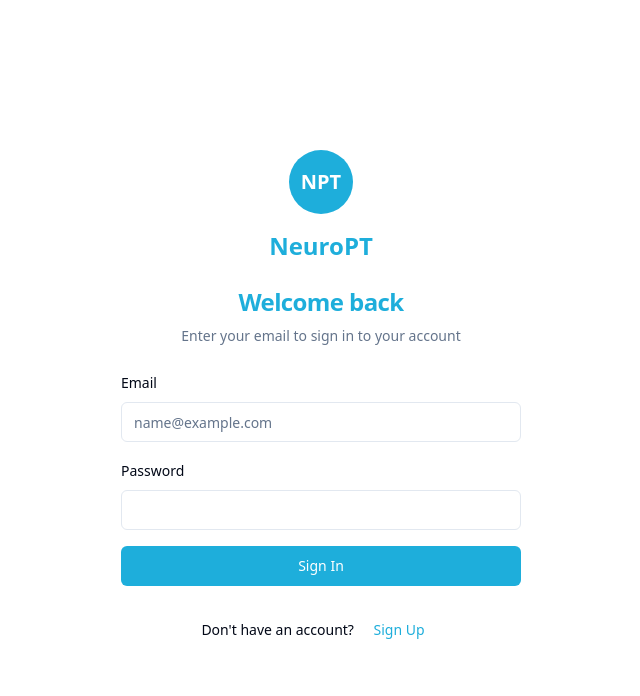
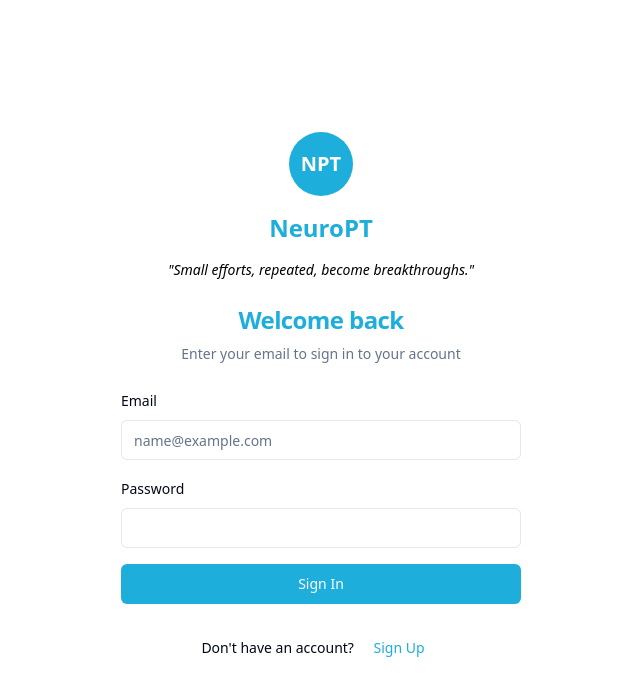
Before and after one commit to Olurozay-1/neurofit-bridge, a React (Vite) app: page /auth in a window 1280 px wide. Shown: the top 696 px of the page, without its empty margins (319-959 px from the left). Built offline with nearby package versions, Linux system fonts and the light colour scheme.

Commit message:
Update Auth page styling
- Changed the blue shade used on the login/signup page to #1EAEDB.
- Added a motivational quote ("Small efforts, repeated, become breakthroughs.") between the NeuroPT logo and the welcome message.

```diff
--- a/src/components/auth/AuthLayout.tsx
+++ b/src/components/auth/AuthLayout.tsx
@@ -17,6 +17,9 @@ export function AuthLayout({ children }: AuthLayoutProps) {
           <h1 className="text-2xl font-bold text-[#1EAEDB]">
             NeuroPT
           </h1>
+          <p className="text-black text-sm italic">
+            "Small efforts, repeated, become breakthroughs."
+          </p>
         </div>
         {children}
       </div>
```
